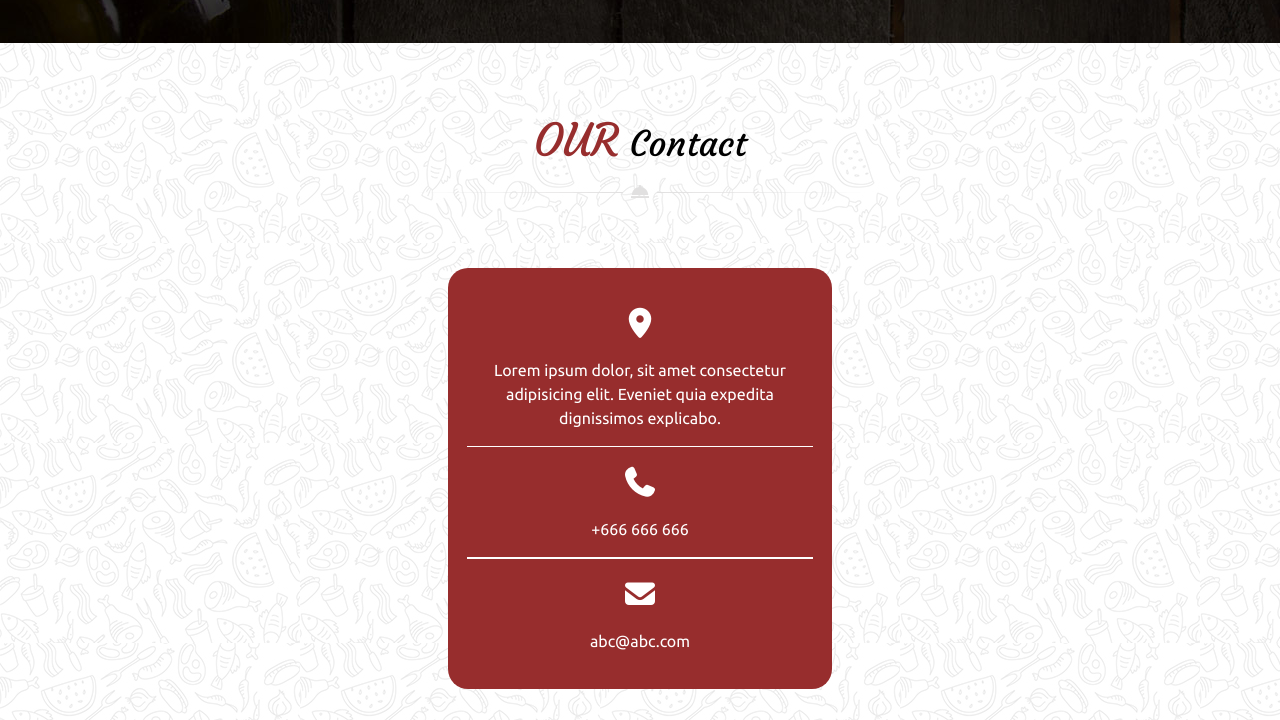
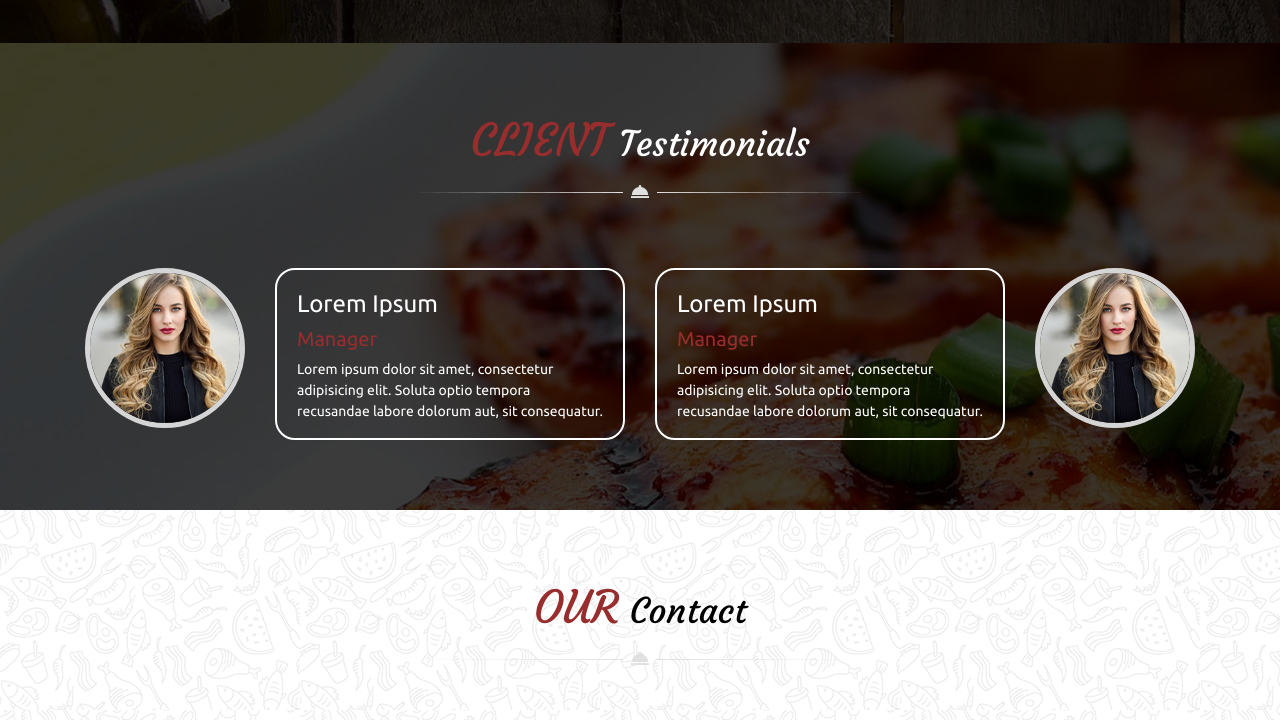
Before and after one commit to Maxlewa/coding_16_site_chef, a website: page index.html in a window 1280 px wide. Shown: the part 3200-3920 px from the top of the page. Drawn offline with nearby package versions, Linux system fonts and the light colour scheme.

Commit message:
section 4 ok

```diff
--- a/index.html
+++ b/index.html
@@ -285,6 +285,38 @@
         </div>
     </section>
 
+    <!-- SECTION 4 -->
+    <section id="sectionquatre">
+        <div id="divtestimonials">
+            <h2><span>CLIENT</span> Testimonials</h2>
+            <img src="./public/img/decoration_line.png" alt="">
+        </div>
+        <div class="container" id="testidiv">
+            <div class="row">
+                <div class="col-2" id="clientimg">
+                    <img src="./public/img/testimonial1.jpg" alt="">
+                </div>
+                <div class="col-4" id="testimo">
+                    <div>
+                        <h4>Lorem Ipsum</h4>
+                        <h5>Manager</h5>
+                        <p>Lorem ipsum dolor sit amet, consectetur adipisicing elit. Soluta optio tempora recusandae labore dolorum aut, sit consequatur.</p>
+                    </div>
+                </div>
+                <div class="col-4" id="testimo">
+                    <div>
+                        <h4>Lorem Ipsum</h4>
+                        <h5>Manager</h5>
+                        <p>Lorem ipsum dolor sit amet, consectetur adipisicing elit. Soluta optio tempora recusandae labore dolorum aut, sit consequatur.</p>
+                    </div>
+                </div>
+                <div class="col-2" id="clientimg">
+                    <img src="./public/img/testimonial1.jpg" alt="">
+                </div>
+            </div>
+        </div>
+    </section>
+
     <!-- SECTION 5 -->
     <section id="sectioncinq">
         <div id="divcontact">
@@ -306,6 +338,9 @@
                 <i class="fas fa-envelope"></i>
                 <p>abc@abc.com</p>
             </div>
+        </div>
+        <div id="decofive">
+
         </div>
     </section>
 
--- a/src/sass/modules/_sectionfive.sass
+++ b/src/sass/modules/_sectionfive.sass
@@ -1,6 +1,5 @@
 #sectioncinq
     background-image: url("../img/main_bg.jpg")
-    padding-bottom: 70px
 
 #divcontact
     text-align: center
@@ -29,6 +28,7 @@
     padding-top: 40px
     padding-bottom: 20px
     text-align: center
+    margin-bottom: 70px
     i
         font-size: 30px
         padding-bottom: 20px
@@ -49,3 +49,10 @@
     width: 90%
     background-color: white
     margin-bottom: 20px
+
+#decofive
+    height: 10px
+    display: flex
+    background-image: url("../img/footer_bottom_decoration_img.png")
+    background-repeat: repeat-x
+    background-color: #242424
--- a/src/sass/modules/_sectionfour.sass
+++ b/src/sass/modules/_sectionfour.sass
@@ -0,0 +1,45 @@
+#sectionquatre
+    background-image: url("../img/testimonials_background.jpg")
+
+#divtestimonials
+    text-align: center
+    padding-top: 70px
+    padding-bottom: 30px
+    padding-left: 300px
+    padding-right: 300px
+    color: white
+    img
+        padding-top: 10px
+        padding-bottom: 40px
+        color: white
+    h2
+        font-family: 'courgette'
+        font-size: 35px
+        span
+            font-size: 45px
+            color: #972d2d
+
+#testidiv
+    padding-bottom: 70px
+    align-items: center
+
+#clientimg
+    img
+        border-radius: 50%
+        border: solid 5px #d6d5d5
+        width: 100%
+
+#testimo
+    color: white
+    div
+        width: 100%
+        border: solid 2px white
+        border-radius: 20px
+        padding-left: 20px
+        padding-right: 20px
+    h4
+        padding-top: 20px
+    h5
+        color: #972d2d
+    p
+        font-size: 14px
```
Also changed, not shown: public/css/app.css.
